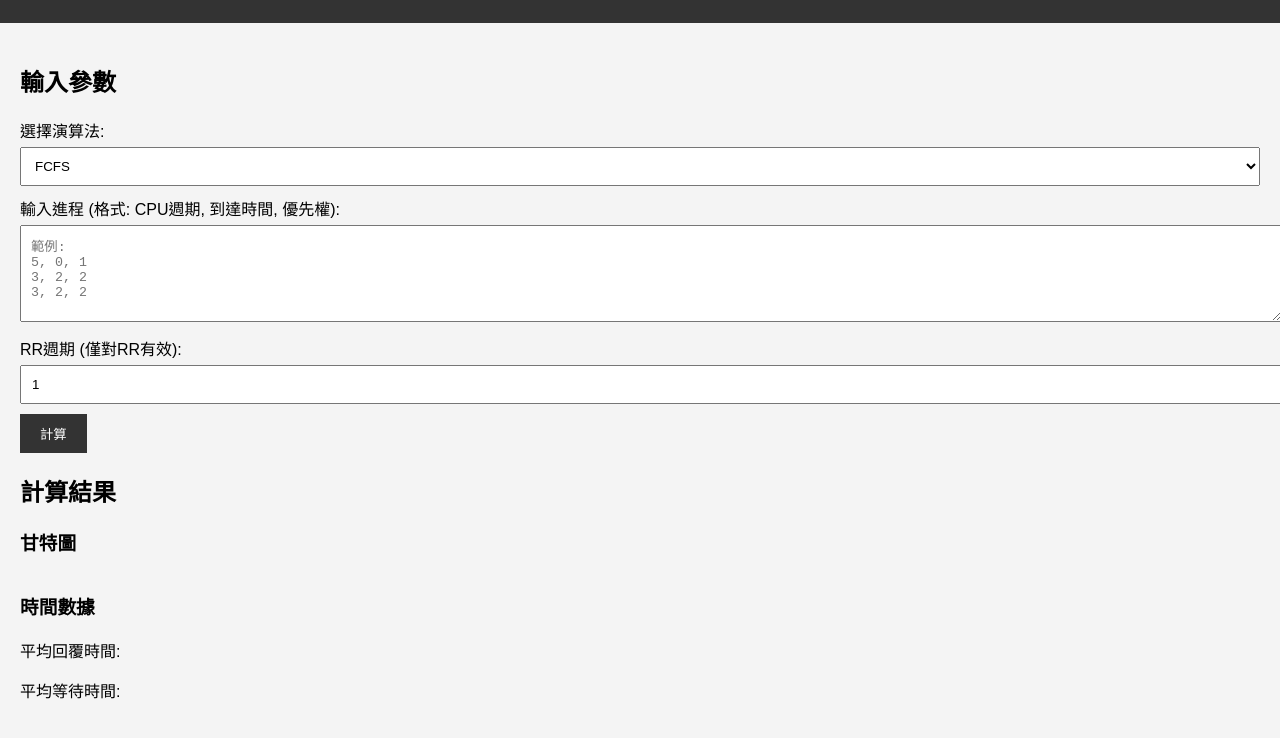
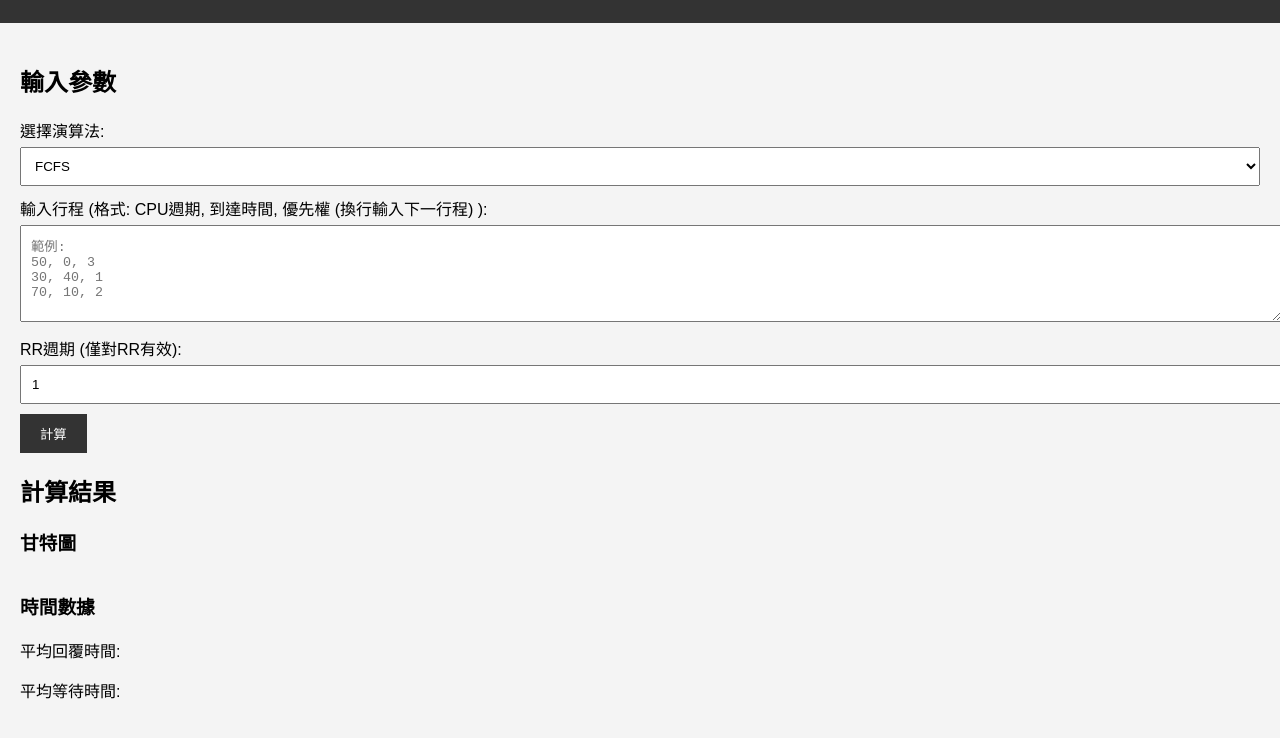
Before and after one commit to VictorKuang25/CPU_Process_Scheduling_Algorithms, a plain HTML site: page index.html in a window 1280 px wide. Shown: the part 126-864 px from the top of the page. Drawn offline with Linux system fonts and the light colour scheme.

Commit message:
Update index.html

```diff
--- a/index.html
+++ b/index.html
@@ -19,12 +19,12 @@
                 <select id="algorithm">
                     <option value="fcfs">FCFS</option>
                     <option value="srt">SRT</option>
-                    <option value="priority">優先權不可搶</option>
+                    <option value="priority">優先權,不可搶先</option>
                     <option value="rr">RR</option>
                 </select><br>
 
-                <label for="processes">輸入進程 (格式: CPU週期, 到達時間, 優先權):</label>
-                <textarea id="processes" rows="5" placeholder="範例: &#10;5, 0, 1 &#10;3, 2, 2 &#10;3, 2, 2"></textarea><br>
+                <label for="processes">輸入行程 (格式: CPU週期, 到達時間, 優先權 (換行輸入下一行程) ):</label>
+                <textarea id="processes" rows="5" placeholder="範例: &#10;50, 0, 3 &#10;30, 40, 1 &#10;70, 10, 2"></textarea><br>
 
                 <label for="rrQuantum">RR週期 (僅對RR有效):</label>
                 <input type="number" id="rrQuantum" min="1" value="1"><br>
```
